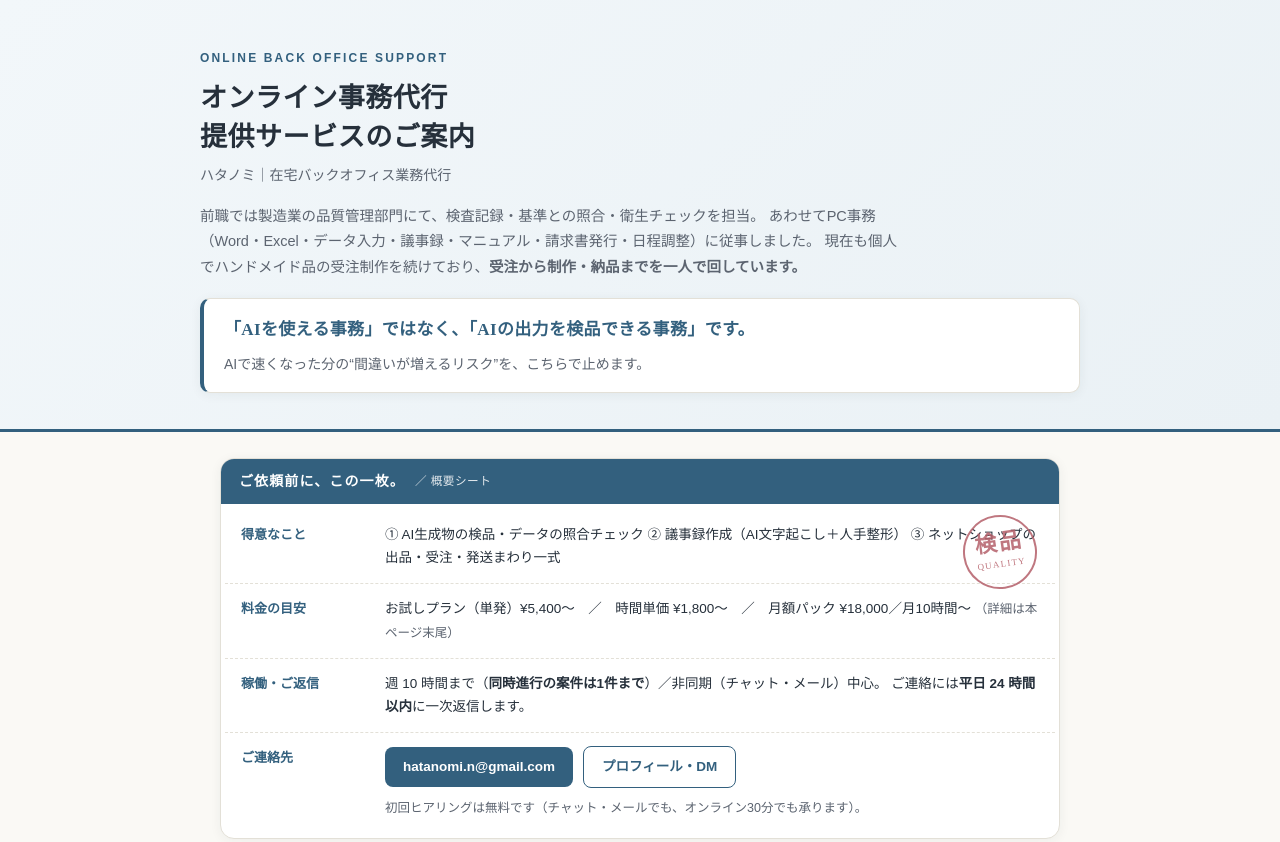
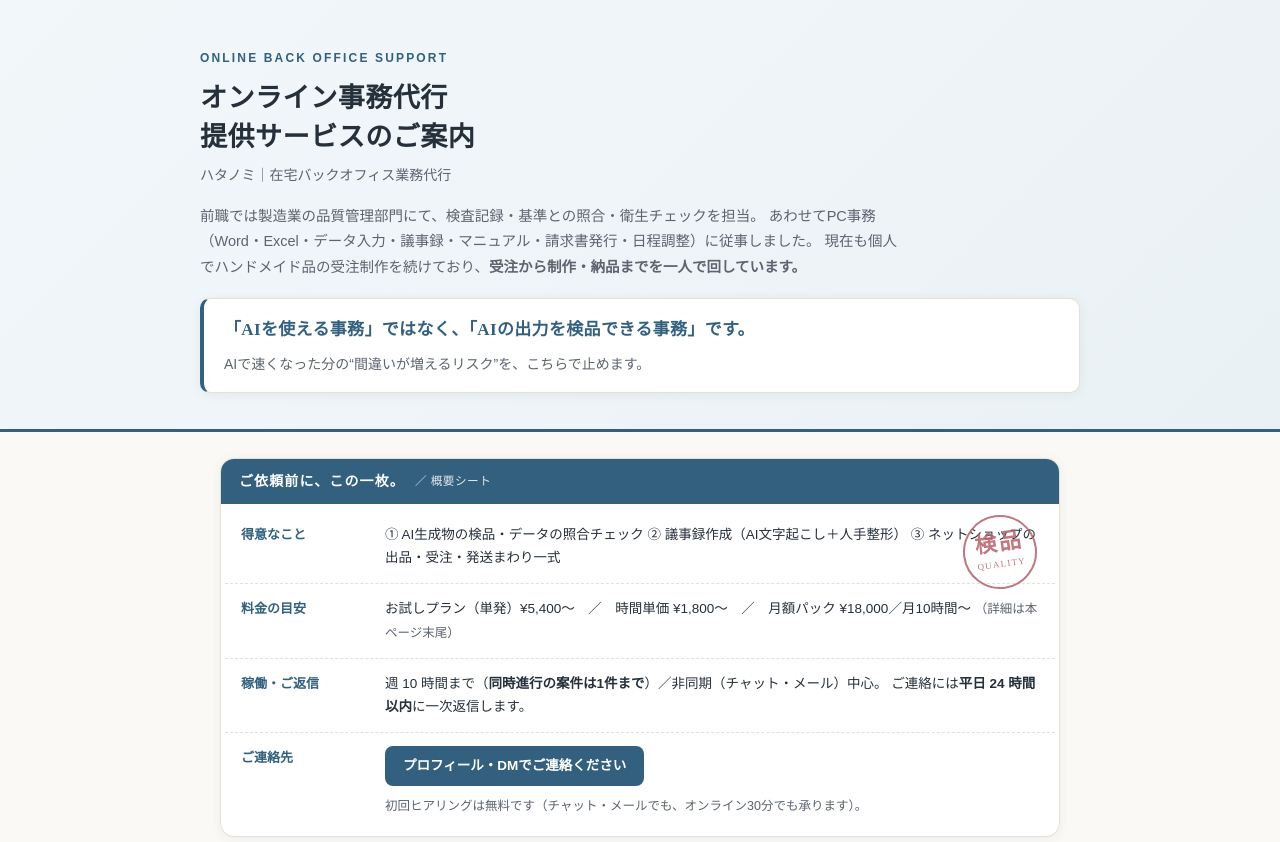
Before and after one commit to yururi-apps/hatanomi-works, a plain HTML site: page index.html in a window 1280 px wide. Shown: the top 842 px of the page. Drawn offline with Linux system fonts and the light colour scheme.

Commit message:
連絡先のメールアドレスを削除（連絡はコミュニティのDMへ）

```diff
--- a/index.html
+++ b/index.html
@@ -348,8 +348,7 @@
       <div class="srow">
         <div class="slabel">ご連絡先</div>
         <div class="sbody cta-line">
-          <a class="btn" href="mailto:hatanomi.n@gmail.com?subject=%E3%82%AA%E3%83%B3%E3%83%A9%E3%82%A4%E3%83%B3%E4%BA%8B%E5%8B%99%E4%BB%A3%E8%A1%8C%E3%81%AE%E3%81%8A%E5%95%8F%E3%81%84%E5%90%88%E3%82%8F%E3%81%9B">hatanomi.n@gmail.com</a>
-          <a class="btn ghost" href="https://libecity.com/user_profile/XtKyB61q1egP0NiLYHjFScibJoM2">プロフィール・DM</a>
+          <a class="btn" href="https://libecity.com/user_profile/XtKyB61q1egP0NiLYHjFScibJoM2">プロフィール・DMでご連絡ください</a>
           <span class="sub">初回ヒアリングは無料です（チャット・メールでも、オンライン30分でも承ります）。</span>
         </div>
       </div>
@@ -664,14 +663,13 @@
         進め方と概算費用をご提案します。初回ヒアリングは無料です（チャット・メールでも、オンライン30分でも承ります）。
       </p>
       <div class="cta-line" style="justify-content:center;">
-        <a class="btn" href="mailto:hatanomi.n@gmail.com?subject=%E3%82%AA%E3%83%B3%E3%83%A9%E3%82%A4%E3%83%B3%E4%BA%8B%E5%8B%99%E4%BB%A3%E8%A1%8C%E3%81%AE%E3%81%8A%E5%95%8F%E3%81%84%E5%90%88%E3%82%8F%E3%81%9B">hatanomi.n@gmail.com</a>
-          <a class="btn ghost" href="https://libecity.com/user_profile/XtKyB61q1egP0NiLYHjFScibJoM2">プロフィール・DM</a>
+          <a class="btn" href="https://libecity.com/user_profile/XtKyB61q1egP0NiLYHjFScibJoM2">プロフィール・DMでご連絡ください</a>
       </div>
     </div>
   </section>
 
   <footer>
-    ハタノミ｜オンライン事務代行　　最終更新：2026-08-01
+    ハタノミ｜オンライン事務代行　　最終更新：2026-10-06
   </footer>
 
 </div>
```
Also changed, not shown: hearing.html (+1 -1 lines).
